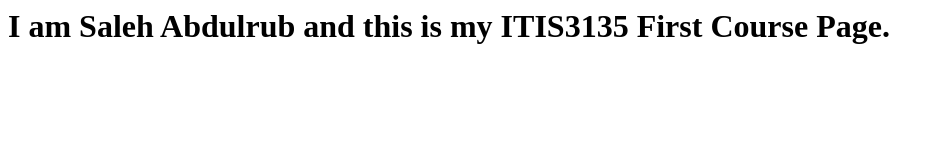
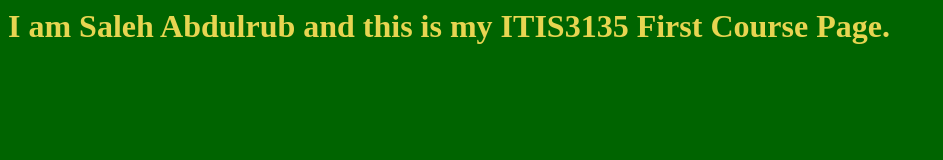
Before and after one commit to sabudlru/sabdulru.github.io, a plain HTML site: page itis3135/index.html in a window 1280 px wide. Shown: the whole page, without its empty margins (0-943 px from the left). Drawn offline with Linux system fonts and the light colour scheme.

Commit message:
Update index.html

```diff
--- a/itis3135/index.html
+++ b/itis3135/index.html
@@ -1,4 +1,17 @@
 <html>
-<h1>I am Saleh Abdulrub and this is my ITIS3135 First Course Page.
-</h1>
+<head><style>
+ body {
+    background-color: darkgreen;
+    }
+h1 {
+    color: rgb(231, 213, 81);
+    }
+</style>
+</head>
+
+<body>
+
+<h1>I am Saleh Abdulrub and this is my ITIS3135 First Course Page.</h1>
+
+</body>
 </html>
```
